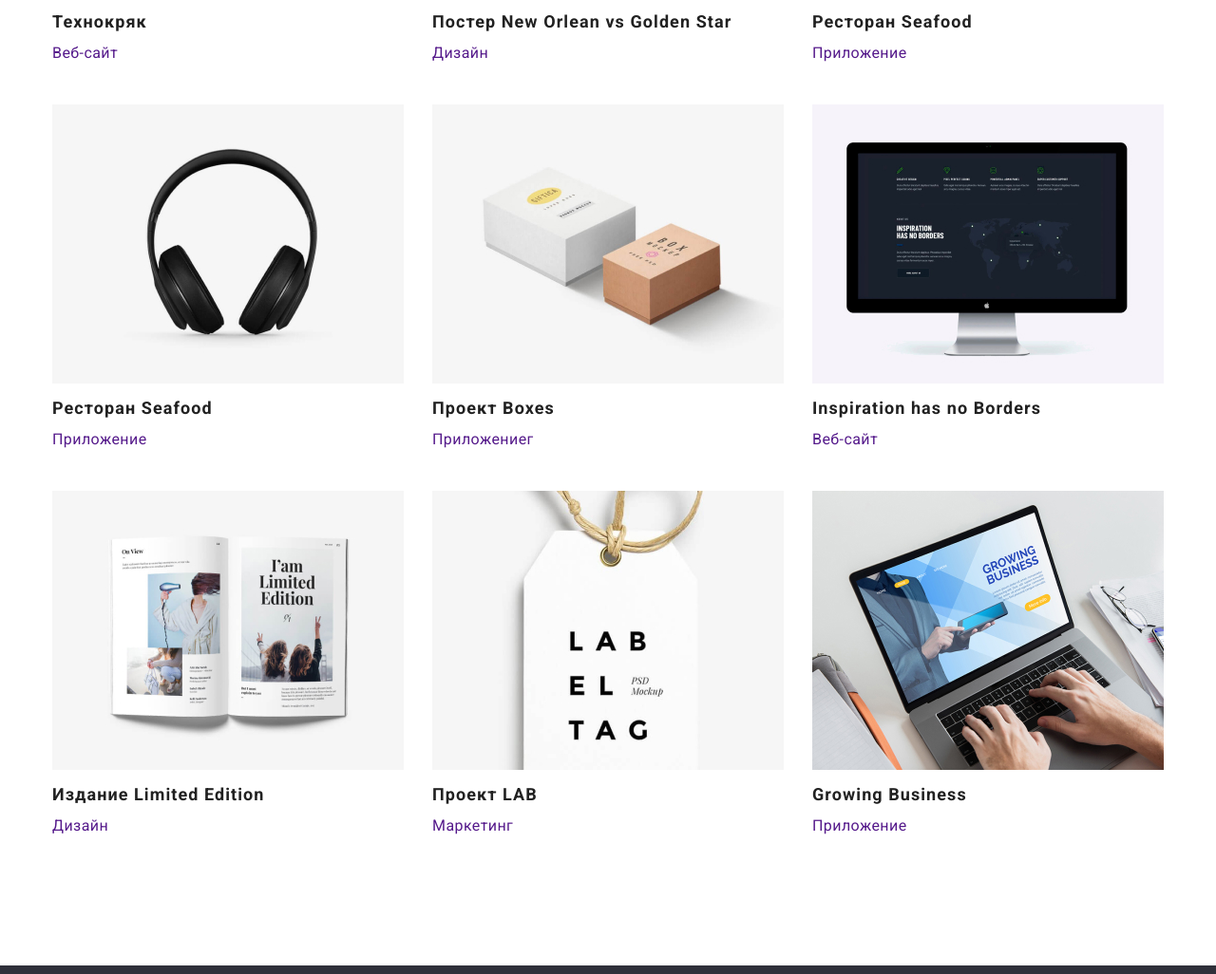
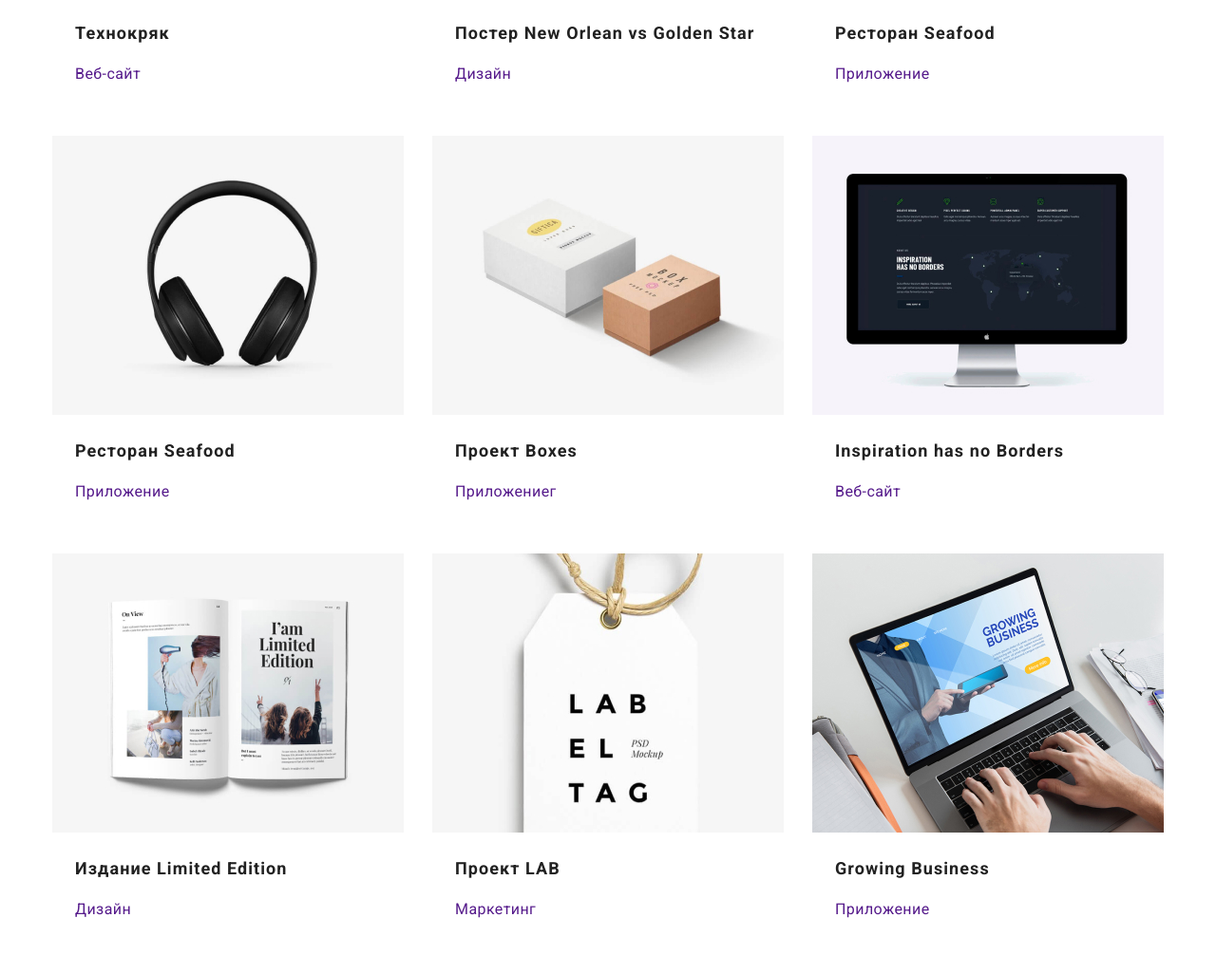
Before and after one commit to RomanNikitenko19/goit-markup-hw-03, a plain HTML site: page portfolio.html in a window 1280 px wide. Shown: the part 608-1634 px from the top of the page at 95% size. Drawn offline with Linux system fonts and the light colour scheme.

Commit message:
the finale or an attempt to get as close as possible to the layout / фінал або спроба максимально наблизитись до макету

```diff
--- a/css/styles.css
+++ b/css/styles.css
@@ -86,6 +86,16 @@ nav {
 
 nav .list {
   display: flex;
+}
+
+img {
+  display: block;
+  max-width: 100%;
+  height: auto;
+}
+
+a {
+  text-decoration: none;
 }
 
 .nomarging-bottom {
@@ -253,7 +263,7 @@ nav .list {
 .title-secondary {
   margin-bottom: 10px;
 
-  color: var(--title-color:);
+  color: var(--title-color);
   background: var(--bg-secondary-title);
 
   font-weight: 700;
@@ -280,6 +290,17 @@ nav .list {
 
 .ourteam-container .item:not(:last-child) {
   margin-right: 30px;
+}
+
+.ourteam-content {
+  padding-top: 30px;
+  padding-right: 60px;
+  padding-bottom: 30px;
+  padding-left: 60px;
+}
+
+.ourteam-title-padding {
+  padding-bottom: 10px;
 }
 
 .title-primery {
@@ -358,6 +379,17 @@ nav .list {
   border: 0;
 }
 
+.gallery-card-content {
+  padding-top: 20px;
+  padding-left: 24px;
+  padding-right: 24px;
+  padding-bottom: 20px;
+}
+
+.gallery-title-padding {
+  padding-bottom: 10px;
+}
+
 .gallery .title-primery {
   font-weight: 700;
   font-size: 18px;
@@ -391,15 +423,9 @@ nav .list {
 
 .footer .logo {
   margin-bottom: 20px;
-
-  display: inline-block;
 }
 
-.container .text{
-  margin-bottom: 9px;
-}
-
-.container .address-link.item:not(:last-child) {
+.container .text:not(:last-child) {
   margin-bottom: 9px;
 }
 
--- a/portfolio.html
+++ b/portfolio.html
@@ -59,8 +59,8 @@
                 Компании используют эту платформу для цифрового шпионажа и атак
                 на защищённые сервера конкурентов.
               </p> -->
-              <div>
-              <h2 class="title-primery">Технокряк</h2>
+              <div class="gallery-card-content">
+              <h2 class="title-primery gallery-title-padding">Технокряк</h2>
               <p class="text">Веб-сайт</p></a>
               </div>
           </li>
@@ -75,8 +75,8 @@
                 Компании используют эту платформу для цифрового шпионажа и атак
                 на защищённые сервера конкурентов.
               </p> -->
-              <div>
-              <h2 class="title-primery">Постер New Orlean vs Golden Star</h2>
+              <div class="gallery-card-content">
+              <h2 class="title-primery gallery-title-padding">Постер New Orlean vs Golden Star</h2>
               <p class="text">Дизайн</p>
               </div>
             </a>
@@ -93,8 +93,8 @@
                 Компании используют эту платформу для цифрового шпионажа и атак
                 на защищённые сервера конкурентов
               </p> -->
-              <div>
-              <h2 class="title-primery">Ресторан Seafood</h2>
+              <div class="gallery-card-content">
+              <h2 class="title-primery gallery-title-padding">Ресторан Seafood</h2>
               <p class="text">Приложение</p>
               </div>
             </a>
@@ -110,8 +110,10 @@
                 Компании используют эту платформу для цифрового шпионажа и атак
                 на защищённые сервера конкурентов.
               </p> -->
-              <h2 class="title-primery">Ресторан Seafood</h2>
+              <div class="gallery-card-content">
+              <h2 class="title-primery gallery-title-padding">Ресторан Seafood</h2>
               <p class="text">Приложение</p>
+              </div>
             </a>
           </li>
           <li class="item">
@@ -125,8 +127,8 @@
                 Компании используют эту платформу для цифрового шпионажа и атак
                 на защищённые сервера конкурентов.
               </p> -->
-              <div>
-              <h2 class="title-primery">Проект Boxes</h2>
+              <div class="gallery-card-content">
+              <h2 class="title-primery gallery-title-padding">Проект Boxes</h2>
               <p class="text">Приложениег</p>
               </div>
             </a>
@@ -141,8 +143,8 @@
                 Компании используют эту платформу для цифрового шпионажа и атак
                 на защищённые сервера конкурентов.
               </p> -->
-              <div>
-              <h2 class="title-primery">Inspiration has no Borders</h2>
+              <div class="gallery-card-content">
+              <h2 class="title-primery gallery-title-padding">Inspiration has no Borders</h2>
               <p class="text">Веб-сайт</p>
               </div>
             </a>
@@ -158,8 +160,8 @@
                 Компании используют эту платформу для цифрового шпионажа и атак
                 на защищённые сервера конкурентов.
               </p> -->
-              <div>
-              <h2 class="title-primery">Издание Limited Edition</h2>
+              <div class="gallery-card-content">
+              <h2 class="title-primery gallery-title-padding">Издание Limited Edition</h2>
               <p class="text">Дизайн</p>
               </div>
             </a>
@@ -174,8 +176,8 @@
                 Компании используют эту платформу для цифрового шпионажа и атак
                 на защищённые сервера конкурентов.
               </p> -->
-              <div>
-              <h2 class="title-primery">Проект LAB</h2>
+              <div class="gallery-card-content">
+              <h2 class="title-primery gallery-title-padding">Проект LAB</h2>
               <p class="text">Маркетинг</p>
               </div>
             </a>
@@ -190,8 +192,8 @@
                 Компании используют эту платформу для цифрового шпионажа и атак
                 на защищённые сервера конкурентов.
               </p> -->
-              <div>
-              <h2 class="title-primery">Growing Business</h2>
+              <div class="gallery-card-content">
+              <h2 class="title-primery gallery-title-padding">Growing Business</h2>
               <p class="text">Приложение</p>
               </div>
             </a>
```
Also changed, not shown: index.html (+16 -20 lines).
